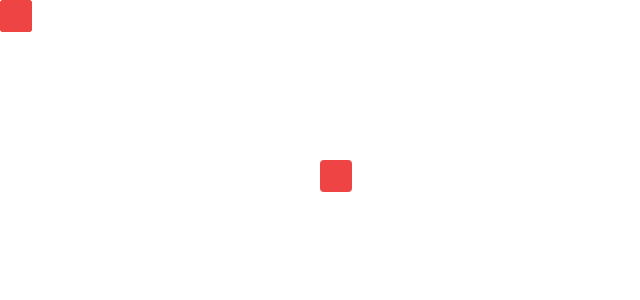
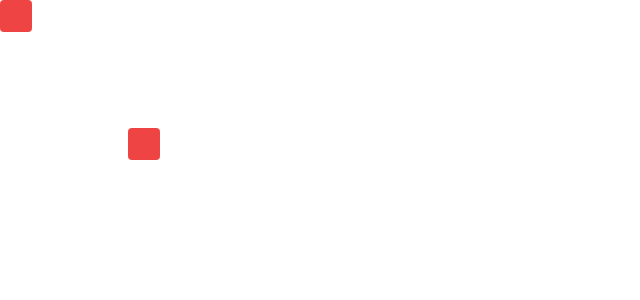
Before and after one commit to ChrisPoul/games-app, a Next.js app: page /snake in a window 1280 px wide. Shown: the top 300 px of the page, without its empty margins (0-640 px from the left). Built offline with nearby package versions, Linux system fonts and the light colour scheme.

Commit message:
Now the snake can eat and grow and refactored

```diff
--- /dev/null
+++ b/app/snake/components/board.tsx
@@ -0,0 +1,13 @@
+import { useState } from "react";
+import { GameBoard } from "../models";
+
+export default function GameBoardComponent(gameBoard: GameBoard) {
+  return (
+    <div>
+      <button
+        className="bg-red-500 p-4 rounded absolute"
+        style={{ top: gameBoard.food.positionY + "em", left: gameBoard.food.positionX + "em" }}
+      ></button>
+    </div >
+  )
+}
--- a/app/snake/components/food.tsx
+++ /dev/null
@@ -1,13 +0,0 @@
-export default function Food() {
-  let positionX = 10
-  let positionY = 20
-
-  return (
-    <div>
-      <button
-        className="bg-red-500 p-4 rounded hover:bg-red-700 hover:text-white"
-        style={{ position: "absolute", top: positionX + "em", left: positionY + "em" }}
-      ></button>
-    </div >
-  )
-}
--- a/app/snake/components/snake.tsx
+++ b/app/snake/components/snake.tsx
@@ -1,31 +1,30 @@
 'use client';
 import { useState, useEffect } from "react"
-import { GameObject, Snake } from "../models";
+import { GameBoard, GameObject } from "../models";
 
-export default function SnakeComponent() {
-  let snake = new Snake([
-    new GameObject(0, 0),
-    new GameObject(0, 0),
-    new GameObject(0, 0),
-    new GameObject(0, 0)
-  ])
-  const [snakeBody, setSnakeBody] = useState(snake.body);
+export default function SnakeComponent(gameBoard: GameBoard) {
+  let snakeHead = new GameObject(0, 0)
+  const [snakeBody, setSnakeBody] = useState([
+    snakeHead
+  ]);
   let movementSpeed = 2
 
   useEffect(() => {
     function handleKeyDown(event: any) {
-      snake.updateBody()
+      gameBoard.eat(snakeBody)
+      gameBoard.updateSnakeBody(snakeBody)
+      let snakeHead = snakeBody[0]
       if (event.key === "ArrowRight") {
-        snake.head.moveRight(movementSpeed)
+        snakeHead.moveRight(movementSpeed)
       }
       else if (event.key === "ArrowLeft") {
-        snake.head.moveLeft(movementSpeed)
+        snakeHead.moveLeft(movementSpeed)
       }
       else if (event.key === "ArrowUp") {
-        snake.head.moveUp(movementSpeed)
+        snakeHead.moveUp(movementSpeed)
       }
       else if (event.key === "ArrowDown") {
-        snake.head.moveDown(movementSpeed)
+        snakeHead.moveDown(movementSpeed)
       }
       setSnakeBody(snakeBody => [...snakeBody])
     }
@@ -34,7 +33,7 @@ export default function SnakeComponent() {
     return function cleanup() {
       document.removeEventListener('keydown', handleKeyDown);
     }
-  }, snakeBody);
+  }, [snakeBody]);
 
   return (
     <div>
--- a/app/snake/models.ts
+++ b/app/snake/models.ts
@@ -20,20 +20,25 @@ export class GameObject {
   }
 }
 
-export class Snake {
-  body: GameObject[]
-  head: GameObject
-  constructor(body: GameObject[]) {
-    this.body = body
-    this.head = body[0]
+export class GameBoard {
+  food: GameObject
+  constructor(food: GameObject) {
+    this.food = food
   }
 
-  updateBody() {
-    for (let i = this.body.length - 1; i > 0; i--) {
-      let currentSnakeBodyPart = this.body[i]
-      let nextSnakeBodyPart = this.body[i - 1]
+  updateSnakeBody(snakeBody: GameObject[]) {
+    for (let i = snakeBody.length - 1; i > 0; i--) {
+      let currentSnakeBodyPart = snakeBody[i]
+      let nextSnakeBodyPart = snakeBody[i - 1]
       currentSnakeBodyPart.positionX = nextSnakeBodyPart.positionX
       currentSnakeBodyPart.positionY = nextSnakeBodyPart.positionY
     }
   }
+
+  eat(snakeBody: GameObject[]) {
+    let snakeHead = snakeBody[0]
+    if (snakeHead.positionX === this.food.positionX && snakeHead.positionY === this.food.positionY) {
+      snakeBody.push(new GameObject(0, 0))
+    }
+  }
 }
--- a/app/snake/page.tsx
+++ b/app/snake/page.tsx
@@ -1,12 +1,16 @@
-import Snake from "./components/snake"
-import Food from "./components/food"
+'use client'
+import SnakeComponent from "./components/snake"
+import GameBoardComponent from "./components/board";
+import { GameBoard, GameObject } from "./models";
 
 export default function Page() {
+  let food = new GameObject(8, 8)
+  let gameBoard = new GameBoard(food)
 
   return (
     <div>
-      <Snake />
-      <Food />
+      {GameBoardComponent(gameBoard)}
+      {SnakeComponent(gameBoard)}
     </div >
   )
 }
```
